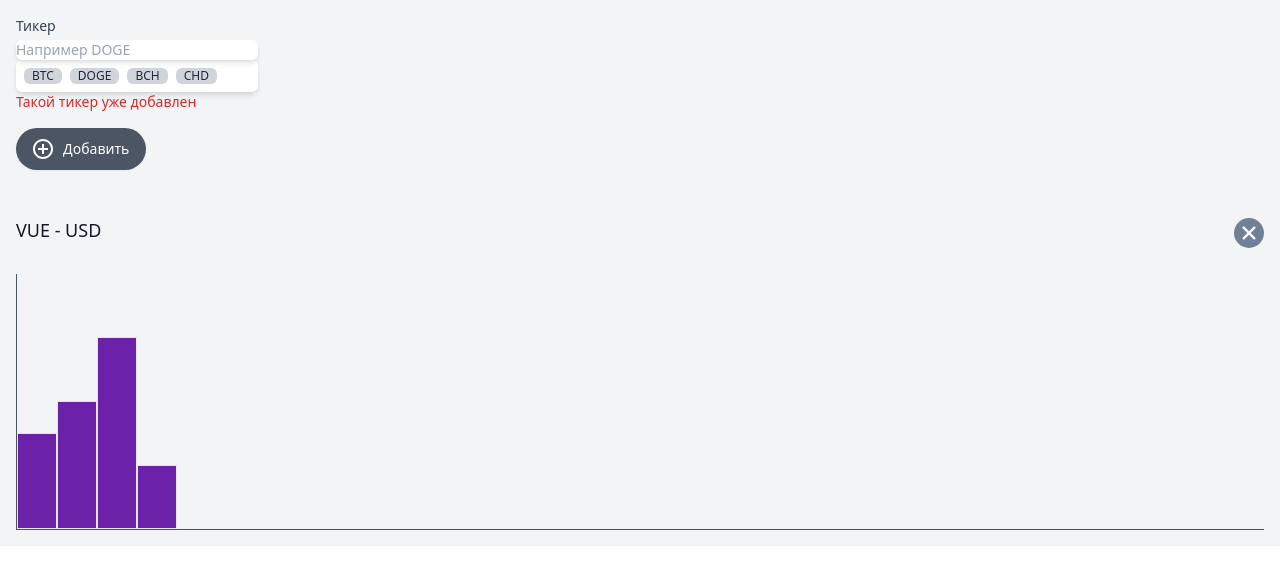
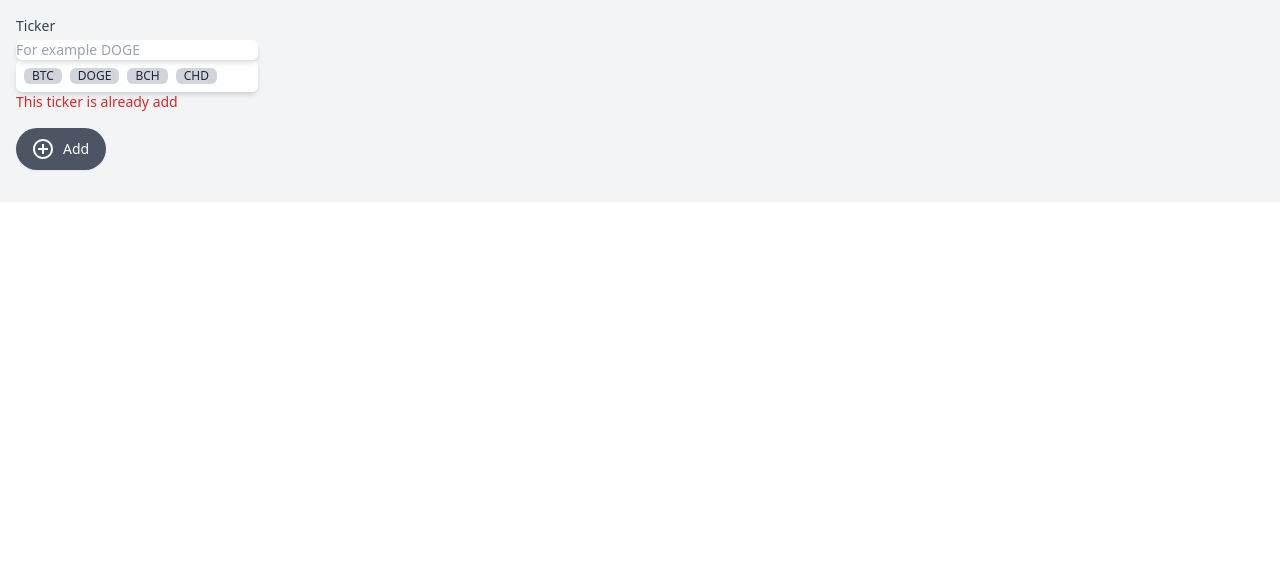
Before and after one commit to ElOleksiy/cryptonomicon, a Vue app: page / in a window 1280 px wide. Shown: the top 568 px of the page. Built offline with nearby package versions, Linux system fonts and the light colour scheme.

Commit message:
Add basic func

```diff
--- a/index.html
+++ b/index.html
@@ -4,7 +4,7 @@
     <meta charset="UTF-8" />
     <link rel="icon" type="image/svg+xml" href="/vite.svg" />
     <meta name="viewport" content="width=device-width, initial-scale=1.0" />
-    <title>Vite + Vue</title>
+    <title>Cryptonomicon</title>
   </head>
   <body>
     <div id="app"></div>
--- a/src/App.vue
+++ b/src/App.vue
@@ -13,11 +13,11 @@
       <section>
         <div class="flex">
           <div class="max-w-xs">
-            <label for="wallet" class="block text-sm font-medium text-gray-700">Тикер</label>
+            <label for="wallet" class="block text-sm font-medium text-gray-700">Ticker</label>
             <div class="mt-1 relative rounded-md shadow-md">
               <input v-model="ticker" type="text" name="wallet" id="wallet"
                 class="block w-full pr-10 border-gray-300 text-gray-900 focus:outline-none focus:ring-gray-500 focus:border-gray-500 sm:text-sm rounded-md"
-                placeholder="Например DOGE" />
+                placeholder="For example DOGE" />
             </div>
             <div class="flex bg-white shadow-md p-1 rounded-md shadow-md flex-wrap">
               <span
@@ -37,12 +37,13 @@
                 CHD
               </span>
             </div>
-            <div class="text-sm text-red-600">Такой тикер уже добавлен</div>
+            <div class="text-sm text-red-600">This ticker is already add</div>
           </div>
         </div>
 
-        <button type="button" @click="addCard()"
-          class="my-4 inline-flex items-center py-2 px-4 border border-transparent shadow-sm text-sm leading-4 font-medium rounded-full text-white bg-gray-600 hover:bg-gray-700 transition-colors duration-300 focus:outline-none focus:ring-2 focus:ring-offset-2 focus:ring-gray-500">
+        <button type="button" @click="addCard()" class=" my-4 inline-flex items-center py-2 px-4 border border-transparent shadow-sm text-sm leading-4
+        font-medium rounded-full text-white bg-gray-600 hover:bg-gray-700 transition-colors duration-300
+        focus:outline-none focus:ring-2 focus:ring-offset-2 focus:ring-gray-500">
           <!-- Heroicon name: solid/mail -->
           <svg class="-ml-0.5 mr-2 h-6 w-6" xmlns="http://www.w3.org/2000/svg" width="30" height="30" viewBox="0 0 24 24"
             fill="#ffffff">
@@ -50,7 +51,7 @@
               d="M13 7h-2v4H7v2h4v4h2v-4h4v-2h-4V7zm-1-5C6.48 2 2 6.48 2 12s4.48 10 10 10 10-4.48 10-10S17.52 2 12 2zm0 18c-4.41 0-8-3.59-8-8s3.59-8 8-8 8 3.59 8 8-3.59 8-8 8z">
             </path>
           </svg>
-          Добавить
+          Add
         </button>
       </section>
       {{ selectedTicker }}
@@ -59,7 +60,7 @@
         <dl class="mt-5 grid grid-cols-1 gap-5 sm:grid-cols-3">
           <div @click="selectTicker(card)" v-for="(card, idx) in tickers" :key="idx"
             class="bg-white overflow-hidden shadow rounded-lg border-purple-800 border-solid cursor-pointer"
-            :class="{ 'border-4': selectTicker === card }">
+            :class="{ 'border-4': selectTicker == card }">
 
             <div class="px-4 py-5 sm:p-6 text-center">
               <dt class="text-sm font-medium text-gray-500 truncate">
@@ -68,23 +69,23 @@
               <dd class="mt-1 text-3xl font-semibold text-gray-900">{{ card.price }}</dd>
             </div>
             <div class="w-full border-t border-gray-200"></div>
-            <button @click="deleteCard(card)"
+            <button @click.stop="selectTicker()" @click="deleteCard(card)"
               class="flex items-center justify-center font-medium w-full bg-gray-100 px-4 py-4 sm:px-6 text-md text-gray-500 hover:text-gray-600 hover:bg-gray-200 hover:opacity-20 transition-all focus:outline-none">
               <svg class="h-5 w-5" xmlns="http://www.w3.org/2000/svg" viewBox="0 0 20 20" fill="#718096"
                 aria-hidden="true">
                 <path fill-rule="evenodd"
                   d="M9 2a1 1 0 00-.894.553L7.382 4H4a1 1 0 000 2v10a2 2 0 002 2h8a2 2 0 002-2V6a1 1 0 100-2h-3.382l-.724-1.447A1 1 0 0011 2H9zM7 8a1 1 0 012 0v6a1 1 0 11-2 0V8zm5-1a1 1 0 00-1 1v6a1 1 0 102 0V8a1 1 0 00-1-1z"
                   clip-rule="evenodd"></path>
-              </svg>Удалить
+              </svg>Delete
             </button>
           </div>
 
         </dl>
         <hr class="w-full border-t border-gray-600 my-4" />
       </div>
-      <section class="relative">
+      <section v-if="selectedTicker" class="relative">
         <h3 class="text-lg leading-6 font-medium text-gray-900 my-8">
-          VUE - USD
+          {{ selectedTicker.name }}
         </h3>
         <div class="flex items-end border-gray-600 border-b border-l h-64">
           <div class="bg-purple-800 border w-10 h-24"></div>
@@ -92,7 +93,7 @@
           <div class="bg-purple-800 border w-10 h-48"></div>
           <div class="bg-purple-800 border w-10 h-16"></div>
         </div>
-        <button type="button" class="absolute top-0 right-0">
+        <button @click="selectedTicker = null" type="button" class="absolute top-0 right-0">
           <svg xmlns="http://www.w3.org/2000/svg" xmlns:xlink="http://www.w3.org/1999/xlink"
             xmlns:svgjs="http://svgjs.com/svgjs" version="1.1" width="30" height="30" x="0" y="0"
             viewBox="0 0 511.76 511.76" style="enable-background: new 0 0 512 512" xml:space="preserve">
@@ -132,6 +133,7 @@ export default {
       }
 
       this.tickers.push(newTicker)
+      this.ticker = ''
     },
     deleteCard(tickerToDelete) {
       this.tickers = this.tickers.filter(t => t !== tickerToDelete)
```
